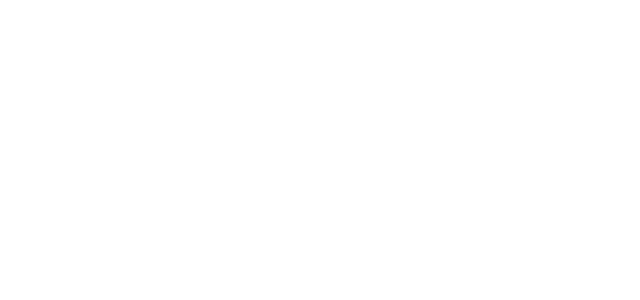
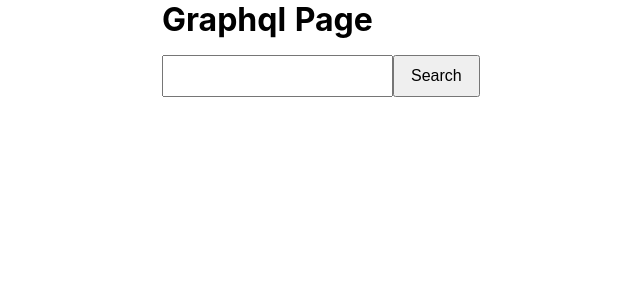
Before and after one commit to danielc92/nuxt-sandbox, a Nuxt app: page /apollo in a window 1280 px wide. Before the commit this address had no page. Shown: the top 300 px of the page, without its empty margins (78-718 px from the left). Built offline with nearby package versions, Linux system fonts and the light colour scheme.

Commit message:
worked on apollo page

```diff
--- /dev/null
+++ b/pages/apollo.vue
@@ -0,0 +1,85 @@
+<template>
+  <div class="container">
+    <h1>Graphql Page</h1>
+    <input v-model="searchText" type="text" />
+    <button @click="callQuery">Search</button>
+    <div v-if="response">
+      <p>Number of results: {{ response.books.count }}</p>
+      <ul>
+        <li v-for="(book, ind) in response.books.results" :key="ind">
+          <b>{{ book.title }}</b> - Written by {{ book.author }}
+        </li>
+      </ul>
+    </div>
+  </div>
+</template>
+
+<script lang="ts">
+import Vue from 'vue'
+import gql from 'graphql-tag'
+
+export default Vue.extend({
+  props: {
+    searchText: {
+      type: String,
+      default: '',
+    },
+  },
+  data() {
+    return {
+      response: null,
+    }
+  },
+  methods: {
+    callQuery() {
+      const BOOK_QUERY = gql`
+        query BOOK_QUERY($query: String) {
+          books(query: $query) {
+            results {
+              title
+              author
+            }
+            count
+          }
+        }
+      `
+
+      const variables = {
+        query: this.searchText,
+      }
+
+      const client = this.$apollo.getClient()
+
+      this.$apollo.query({ query: BOOK_QUERY, variables }).then(({ data }) => {
+        console.log(data, 'this is data')
+        this.response = data
+      })
+    },
+  },
+})
+</script>
+
+<style lang="scss" scoped>
+.container {
+  max-width: 800px;
+  margin: 0 auto;
+}
+input {
+  padding: 10px;
+  font-size: 16px;
+}
+button {
+  padding: 10px 16px;
+  font-size: 16px;
+}
+
+p {
+  font-size: 16px;
+  margin: 24px 0;
+}
+
+li {
+  font-size: 16px;
+  margin-bottom: 12px;
+}
+</style>
```
Also changed, not shown: sources/gql.d.ts (added, +11 -0 lines), 1 other file (tests, documents, lock files or other folders).
